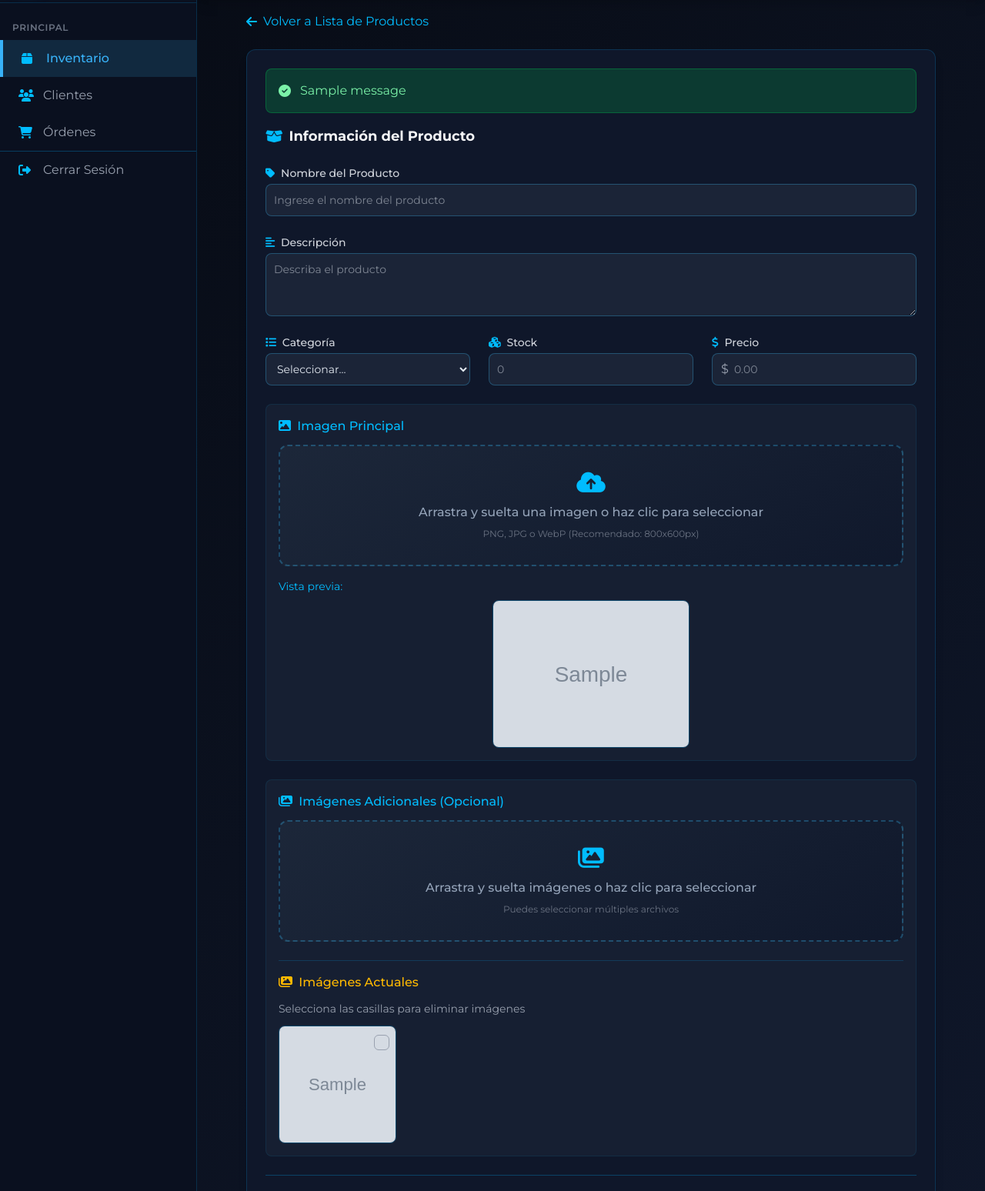
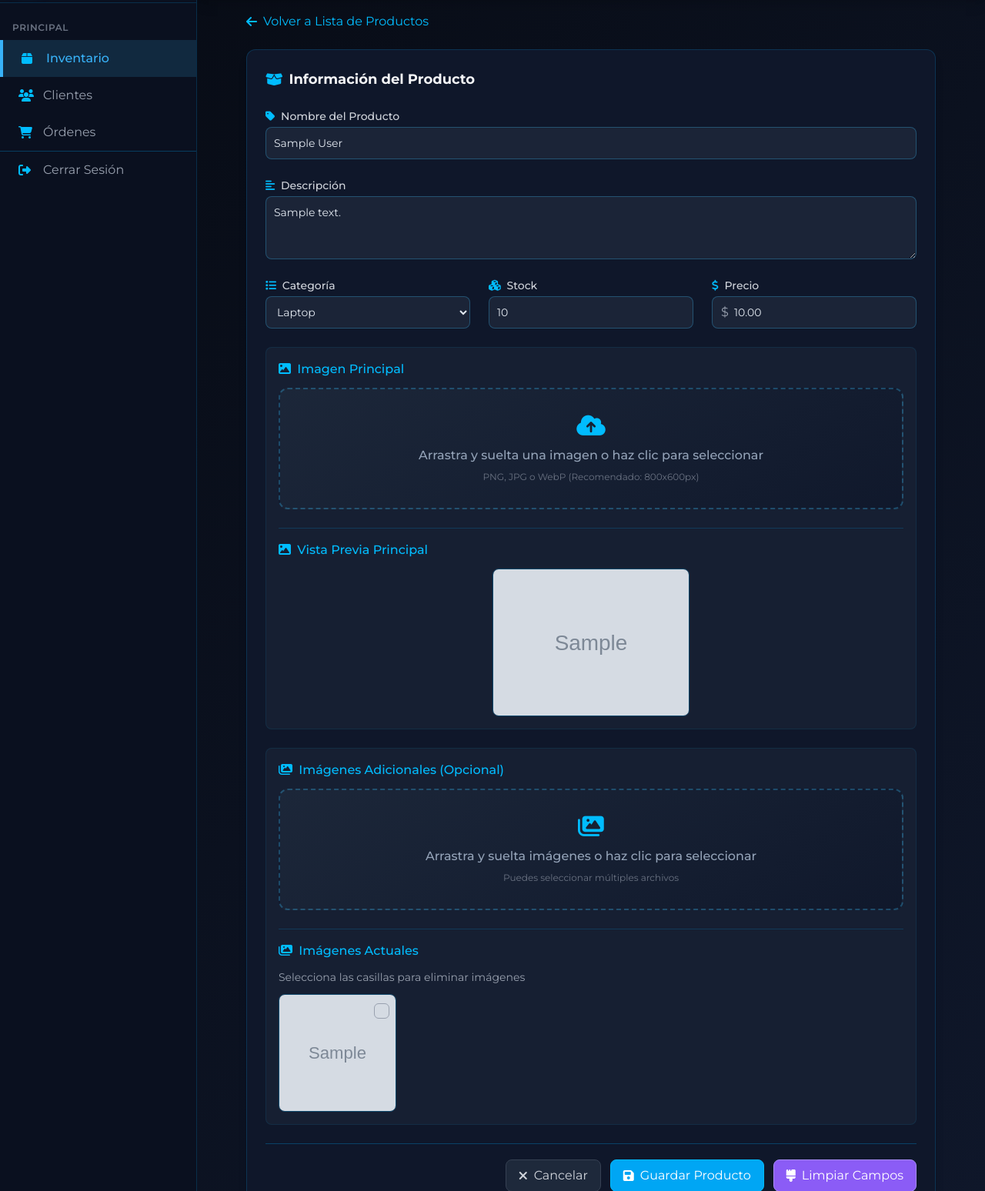
Before and after one commit to roycvx/neontech_ecommerce, a Django app: template users/templates/users/admin_dashboard/inventory_form.html in a window 1280 px wide. Shown: the part 69-1617 px from the top of the page at 77% size. Run offline with Django 5.2, Linux system fonts and the light colour scheme; the template is opened without the code that fills it: values that come from a table or form of the project are taken from there, others are empty; tables that the repository leaves empty hold one stand-in row (values such as "Sample post"); grey boxes marked "Sample" are stand-in pictures; one stand-in notice (Sample message) is shown.

Commit message:
feat(inventory_form.html): mejorado diseño, botones funcionales, mostrado de datos en edición e incluir partials/message.html

```diff
--- a/users/templates/users/admin_dashboard/inventory_form.html
+++ b/users/templates/users/admin_dashboard/inventory_form.html
@@ -48,15 +48,6 @@
 
                 <!------------------------ FORMULARIO DE LA PAGINA ------------------------>
                 <div class="bg-[#0F172A] border border-sky-500/20 rounded-xl p-6 shadow-lg">
-                    <!-- Mostrar mensajes -->
-                    {% if messages %}
-                        {% for message in messages %}
-                            <div class="mb-4 p-4 rounded-lg flex items-start {% if message.tags == 'success' %}bg-green-500/20 text-green-300 border border-green-500/30{% else %}bg-red-500/20 text-red-300 border border-red-500/30{% endif %}">
-                                <i class="fas {% if message.tags == 'success' %}fa-check-circle{% else %}fa-exclamation-circle{% endif %} mt-1 mr-3"></i>
-                                <div>{{ message }}</div>
-                            </div>
-                        {% endfor %}
-                    {% endif %}
 
                     <form method="post" enctype="multipart/form-data" id="productForm" class="space-y-6">
                         {% csrf_token %}
@@ -73,7 +64,7 @@
                             </label>
                             <input type="text" id="productName" name="productName"
                                 class="form-input text-white text-sm rounded-lg block w-full p-2.5"
-                                placeholder="Ingrese el nombre del producto" required />
+                                placeholder="Ingrese el nombre del producto" value="{{ producto.name }}" required />
                         </div>
 
                         <!-- Campo de Descripción -->
@@ -83,7 +74,7 @@
                             </label>
                             <textarea id="description" name="description" rows="3"
                                 class="form-input text-white text-sm rounded-lg block w-full p-2.5"
-                                placeholder="Describa el producto" required></textarea>
+                                placeholder="Describa el producto" required>{{ producto.description }}</textarea>
                         </div>
 
                         <div class="grid grid-cols-1 md:grid-cols-3 gap-6">
@@ -96,9 +87,9 @@
                                 <select id="type" name="type"
                                     class="form-input text-white text-sm rounded-lg block w-full p-2.5"
                                     required>
-                                    <option value="" disabled selected>Seleccionar...</option>
-                                    <option value="laptop">Laptop</option>
-                                    <option value="celular">Celular</option>
+                                    <option value="" disabled {% if not producto %}selected{% endif %}>Seleccionar...</option>
+                                    <option value="laptop" {% if producto.category == 'laptop' %}selected{% endif %}>Laptop</option>
+                                    <option value="celular" {% if producto.category == 'celular' %}selected{% endif %}>Celular</option>
                                 </select>
                             </div>
 
@@ -109,10 +100,11 @@
                                 </label>
                                 <input type="number" id="stock" name="stock" min="0"
                                     class="form-input text-white text-sm rounded-lg block w-full p-2.5"
-                                    placeholder="0" required />
+                                    placeholder="0" value="{{ producto.stock }}" required />
                             </div>
 
                             <!-- Campo de Precio -->
+
                             <div>
                                 <label for="price" class="block text-sm font-medium text-gray-300 mb-1">
                                     <i class="fas fa-dollar-sign text-sky-400 mr-1"></i> Precio
@@ -123,7 +115,7 @@
                                     </div>
                                     <input type="number" id="price" name="price" step="0.01" min="0"
                                         class="form-input text-white text-sm rounded-lg block w-full pl-7 p-2.5"
-                                        placeholder="0.00" required />
+                                        placeholder="0.00" value="{{ producto.get_formatted_price }}" required />
                                 </div>
                             </div>
 
@@ -150,8 +142,10 @@
                             </div>
 
                             <!-- Contenedor para la vista previa de la imagen principal -->
-                            <div class="main-image-preview hidden mt-4">
-                                <p class="text-sm text-sky-400 mb-2">Vista previa:</p>
+                            <div class="main-image-preview hidden mt-6 border-t border-sky-500/20 pt-4">
+                                <h4 class="block text-base font-medium text-sky-400 mb-3">
+                                    <i class="fas fa-image mr-1"></i> Vista Previa Principal
+                                </h4>
                                 <div class="preview-container flex justify-center">
                                     <!-- Las imágenes se mostrarán aquí con JavaScript -->
                                 </div>
@@ -165,7 +159,6 @@
                             </label>
 
                             <div class="file-drop-area" id="additionalImagesDropArea">
-                                <!-- El atributo "multiple" es crucial para permitir seleccionar varios archivos -->
                                 <input id="additionalImages" name="additionalImages" type="file" class="hidden" accept="image/*" multiple="multiple" />
                                 <div class="file-msg-wrapper text-center">
                                     <i class="fas fa-images text-sky-400 text-3xl mb-3"></i>
@@ -175,8 +168,10 @@
                             </div>
 
                             <!-- Contenedor para la vista previa de imágenes adicionales nuevas -->
-                            <div class="additional-images-preview hidden mt-4">
-                                <p class="text-sm text-sky-400 mb-2">Vista previa de nuevas imágenes:</p>
+                            <div class="additional-images-preview hidden mt-6 border-t border-sky-500/20 pt-4">
+                                <h4 class="block text-base font-medium text-sky-400 mb-3">
+                                    <i class="fas fa-images mr-1"></i> Vista Previa Imágenes Adicionales
+                                </h4>
                                 <div class="preview-grid grid grid-cols-2 sm:grid-cols-3 md:grid-cols-4 lg:grid-cols-5 gap-3">
                                     <!-- Las imágenes se mostrarán aquí con JavaScript -->
                                 </div>
@@ -185,7 +180,7 @@
                             <!-- Contenedor para imágenes existentes (modo edición) -->
                             {% if imagenes_adicionales %}
                                 <div id="existingImagesContainer" class="mt-6 border-t border-sky-500/20 pt-4">
-                                    <h4 class="text-base font-medium text-amber-400 mb-3">
+                                    <h4 class="block text-base font-medium text-sky-400 mb-3">
                                         <i class="fas fa-images mr-1"></i> Imágenes Actuales
                                     </h4>
                                     <p class="text-sm text-gray-400 mb-3">Selecciona las casillas para eliminar imágenes</p>
@@ -232,34 +227,17 @@
                             </button>
 
                             <!-- Botón Limpiar Campos-->
-                            <button type="reset"
+                            <button type="submit" formaction="{% url 'clean_form' %}"
                                 class="flex items-center bg-[#8B5CF6] text-white border border-[#A78BFA] py-2 px-4 rounded-lg transition-all duration-300 hover:bg-[#7C3AED] hover:border-[#8B5CF6] hover:shadow-[0_0_15px_rgba(139,92,246,0.7)] focus:outline-none focus:ring-2 focus:ring-violet-400 focus:ring-opacity-50">
                                 <i class="fas fa-brush mr-2"></i> Limpiar Campos
                             </button>
                         </div>
                     </form>
+                    {% include '../partials/messages.html' %}
                 </div>
             </div>
         </main>
     </div>
-
-    {% if producto %}
-        <script>
-            document.addEventListener('DOMContentLoaded', function() {
-                const productoData = {
-                    id: "{{ producto.id }}",
-                    name: "{{ producto.name|escapejs }}",
-                    description: "{{ producto.description|escapejs }}",
-                    category: "{{ producto.category }}",
-                    stock: "{{ producto.stock }}",
-                    price: "{{ producto.price }}",
-                    img: "{% if producto.img %}{{ producto.img.url }}{% endif %}"
-                };
-                loadProductData(productoData);
-            });
-        </script>
-    {% endif %}
-
     <script src="{% static 'js/admin/script.js' %}"></script>
 </body>
 
```
